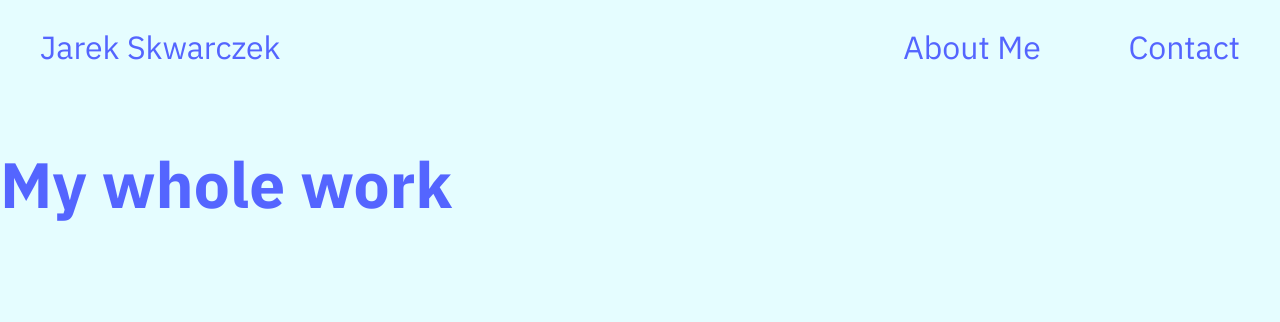
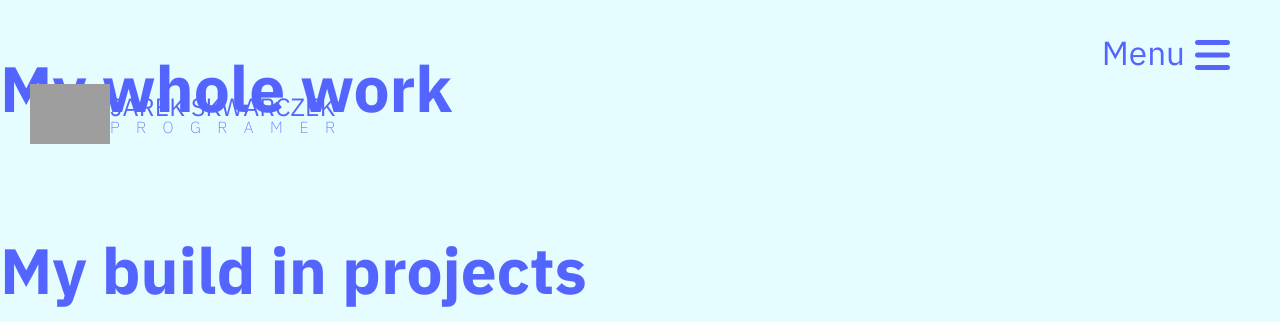
Before and after one commit to Ridgeso/MyCvSite, a Django app: page /projects/ in a window 1280 px wide. Shown: the top 322 px of the page. Run offline with Django 3.2, Linux system fonts and the light colour scheme; data comes from the database, SQL or seed files in the repository; style sheets or scripts are compiled from the project's sources; parts of the project's set-up code (start-up, migrations or seed data) failed here and were passed over; some libraries are stand-ins or nearby versions; grey boxes are pictures that could not be loaded.

Commit message:
Side bar, nice!!!

```diff
--- a/main/views.py
+++ b/main/views.py
@@ -18,7 +18,6 @@
     obj = PageInfo.objects.get(page_name="main")
     context = {
         "name": obj.title,
-        "site": "main"
     }
     return render(request, "main.html", context)
 
@@ -27,7 +26,6 @@
     obj = PageInfo.objects.get(page_name="about")
     context = {
         "name": obj.title,
-        "site": "about"
     }
     return render(request, "about.html", context)
 
@@ -39,7 +37,6 @@
         "name": obj.title,
         "projects": Links.link_set,
         "inner": inner,
-        "site": "projects"
     }
     return render(request, "projects.html", context)
 
@@ -53,6 +50,5 @@
     context = {
         "name": obj.title,
         "form": form,
-        "site": "contact"
     }
     return render(request, "contact.html", context)
--- a/static/basescript.js
+++ b/static/basescript.js
@@ -1,5 +1,5 @@
 // Get Scroll Button
-let scrollButton = document.getElementById("scroll");
+var scrollButton = document.getElementById("scroll");
 
 // Set OnClick Function to Scroll Up
 scrollButton.onclick = () => {
@@ -14,3 +14,19 @@
 window.addEventListener("scroll", () => {
     scrollButton.classList.toggle("fade", window.scrollY > 300);
 })
+
+var openButton = document.querySelector('.open');
+var closeButton = document.querySelector('.close');
+var navBar = document.querySelector('#top-bar');
+
+openButton.onclick = () => {
+    openButton.setAttribute('visible', false);
+    closeButton.setAttribute('visible', true);
+    navBar.setAttribute('visible', true);
+}
+
+closeButton.onclick = () => {
+    closeButton.setAttribute('visible', false);
+    openButton.setAttribute('visible', true);
+    navBar.setAttribute('visible', false);
+}
--- a/static/basestyle.css
+++ b/static/basestyle.css
@@ -52,48 +52,105 @@
 a {
   text-decoration: none;
   color: #5465FF;
-  transition-duration: 0.25s;
+  transition-duration: 0.2s;
 }
 a:hover {
   color: #003BCB;
 }
 
-/* ^^^ Top Bar ^^^ */
-#top-bar {
+/* ^^^ Logo ^^^ */
+#logo {
+  z-index: 1;
+  position: fixed;
   display: flex;
-  width: 100%;
-  height: 96px;
+  margin: 30px 0px 0px 30px;
   align-items: center;
-  justify-content: space-between;
-  font-size: 32px;
 }
-#top-bar .logo {
-  margin: 0px 40px;
+#logo img {
+  height: 60px;
+  fill: "#5465FF";
 }
-#top-bar .links {
-  display: inline;
-  padding: 0px;
-  justify-content: space-around;
-  list-style-type: none;
+#logo p span.name {
+  font-size: 25px;
 }
-#top-bar .links li {
-  display: inline-block;
-  margin: 0px 40px;
-  transition-duration: 0.25s;
+#logo p span.footer {
+  letter-spacing: 16.5px;
+  font-weight: 200;
+}
+#logo p br {
+  content: "";
+  display: block;
+  margin: -10px;
+}
+#logo:hover {
   color: #5465FF;
 }
 
-@media screen and (max-width: 877px) {
-  .links {
-    font-size: 28px;
-  }
-  .links li {
-    -webkit-padding-end: 0px;
-            padding-inline-end: 0px;
-    -webkit-padding-start: 0px;
-            padding-inline-start: 0px;
-  }
+/* ^^^ Top Bar ^^^ */
+.open, .close {
+  position: fixed;
+  top: 20px;
+  right: 40px;
+  font-size: 40px;
+  color: #5465FF;
+  transition: all 0.2s ease-out;
 }
+.open i, .close i {
+  position: relative;
+  top: 5px;
+  margin: 10px;
+  transition: all 0.2s ease-out;
+}
+.open:hover, .close:hover {
+  color: #003BCB;
+}
+
+.open {
+  z-index: 1;
+}
+.open:hover i {
+  transform: scaleY(1.2);
+}
+.open[visible=false] {
+  right: -100px;
+}
+
+.close {
+  z-index: 3;
+}
+.close:hover i {
+  transform: scale(1.2);
+}
+.close[visible=false] {
+  top: -50px;
+}
+
+#top-bar {
+  z-index: 2;
+  position: fixed;
+  top: 0;
+  right: 0;
+  display: inherit;
+  flex-direction: column;
+  width: 30vw;
+  height: 100vh;
+  background: #B3CACC40;
+  border-left: 1px solid #B3CACC;
+  -webkit-backdrop-filter: blur(12px);
+          backdrop-filter: blur(12px);
+  list-style-type: none;
+  margin: 0;
+  padding-top: 20vh;
+  transition: all 0.2s ease-out;
+}
+#top-bar li {
+  margin: 30px;
+  font-size: 2em;
+}
+#top-bar[visible=false] {
+  transform: translateX(100%);
+}
+
 /* ^^^ Bottom Bar ^^^ */
 #bottom-bar {
   width: 100%;
@@ -130,5 +187,6 @@
 }
 #bottom-bar .find-me div ul li img {
   width: 18px;
+  bottom: 0px;
   filter: invert(1);
 }/*# sourceMappingURL=basestyle.css.map */
--- a/static/basestyle.scss
+++ b/static/basestyle.scss
@@ -60,53 +60,117 @@
 a {
     text-decoration: none;
     color: $primary-color;
-    transition-duration: 0.25s;
+    transition-duration: 0.2s;
 
     &:hover {
         color: $primary-color-dark;
     }
 }
 
-/* ^^^ Top Bar ^^^ */
-#top-bar {
+/* ^^^ Logo ^^^ */
+#logo {
+    z-index: 1;
+    position: fixed;
     display: flex;
-    width: 100%;
-    height: 96px;
+    margin: 30px 0px 0px 30px;
+    align-items: center;
 
-    align-items: center;
-    justify-content: space-between;
-
-    font-size: 32px;
-
-    .logo {
-        margin: 0px 40px;
+    img {
+        height: 60px;
+        fill: "#5465FF";
     }
 
-    .links {
-        display: inline;
+    p {
+        span {
+            &.name {
+                font-size: 25px;
+            }
+            &.footer {
+                letter-spacing: 16.5px;
+                font-weight: $font-extra-light;
+            }
+        }
 
-        padding: 0px;
-        justify-content: space-around;
+        br {
+            content: '';
+            display: block;
+            margin: -10px;
+        }
+    }
 
-        list-style-type: none;
-
-        li {
-            display: inline-block;
-            margin: 0px 40px;
-            transition-duration: 0.25s;
-            color: $primary-color;
-        }
+    &:hover {
+        color: $primary-color;
     }
 }
 
-@media screen and (max-width: 877px) {
-    .links {
-        font-size: 28px;
+/* ^^^ Top Bar ^^^ */
+.open, .close {
+    position: fixed;
+    top: 20px;
+    right: 40px;
 
-        li {
-            padding-inline-end: 0px;
-            padding-inline-start: 0px;
-        }
+    font-size: 40px;
+    color: $primary-color;
+    transition: all 0.2s ease-out;
+
+    i {
+        position: relative;
+        top: 5px;
+        margin: 10px;
+        transition: all 0.2s ease-out;
+    }
+
+    &:hover {
+        color: $primary-color-dark;
+    }
+
+}
+.open {
+    z-index: 1;
+    &:hover i {
+        transform: scaleY(1.2);
+    }
+
+    &[visible="false"] {
+        right: -100px;
+    }
+}
+.close {
+    z-index: 3;
+    &:hover i {
+        transform: scale(1.2);
+    }
+    &[visible="false"] {
+        top: -50px;
+    }
+}
+
+#top-bar {
+    z-index: 2;
+    position: fixed;
+    top: 0;
+    right: 0;
+
+    display: inherit;
+    flex-direction: column;
+    width: 30vw;
+    height: 100vh;
+    background: #{$secondary-color-dark}40;
+    border-left: 1px solid $secondary-color-dark;
+    backdrop-filter: blur(12px);
+
+    list-style-type: none;
+    margin: 0;
+    padding-top: 20vh;
+
+    li {
+        margin: 30px;
+        font-size: 2em;
+    }
+
+    transition: all 0.2s ease-out;
+    &[visible='false'] {
+        transform: translateX(100%);
     }
 }
 
@@ -150,6 +214,7 @@
 
                     img {
                         width: 18px;
+                        bottom: 0px;
                         filter: invert(1);
                     }
                 }
--- a/static/main/mainstyle.css
+++ b/static/main/mainstyle.css
@@ -1,10 +1,5 @@
 /* FONTS */
 @import url("https://fonts.googleapis.com/css2?family=IBM+Plex+Sans+Arabic:wght@200;300;400;700&display=swap");
-#top-bar {
-  position: absolute;
-  z-index: 1;
-}
-
 /* ^^^ Introduction Picture ^^^ */
 #introduction {
   display: flex;
--- a/static/main/mainstyle.scss
+++ b/static/main/mainstyle.scss
@@ -1,9 +1,4 @@
 @import '../generic';
-
-#top-bar {
-    position: absolute;
-    z-index: 1;
-}
 
 /* ^^^ Introduction Picture ^^^ */
 #introduction {
--- a/templates/index.html
+++ b/templates/index.html
@@ -15,16 +15,23 @@
 </head>
 {% comment %} <!-- BODY OF THE SITE --> {% endcomment %}
 <body>
+    <a id="logo" href="/">
+        <img src="{% static 'temporary.svg' %}">
+        <p>
+            <span class="name">JAREK SKWARCZEK</span>
+            <br>
+            <span class="footer">PROGRAMER</span>
+        </p>
+    </a>
 
     {% comment %} <!-- Top Bar --> {% endcomment %}
-    <div id="top-bar">
-        <a class="logo" href="/">{% if site != "main" %}<span>Jarek Skwarczek</span>{% endif %}</a>
-        <ul class="links">
-            {% if site != "about" %}<li><a href="/about/"><span>About Me</span></a></li>{% endif %}
-            {% if site != "projects" %}<li><a href="/projects/"><span>My Projects</span></a></li>{% endif %}
-            {% if site != "contact" %}<li><a href="/contact/"><span>Contact</span></a></li>{% endif %}
-        </ul>
-    </div>
+    <span class="open"  visible="true" ><small>Menu</small><i class="fa-solid fa-bars" ></i></span>
+    <span class="close" visible="false"><small>Close</small><i class="fa-solid fa-xmark"></i></span>
+    <ul id="top-bar" visible="false">
+        <li><a href="/about/"><b>00 </b><span>About Me</span></a></li>
+        <li><a href="/projects/"><b>01 </b><span>My Projects</span></a></li>
+        <li><a href="/contact/"><b>02 </b><span>Contact</span></a></li>
+    </ul>
 
     {% comment %} <!-- Main Block --> {% endcomment %}
     {% block content %}
--- a/templates/main.html
+++ b/templates/main.html
@@ -10,7 +10,7 @@
     {% comment %} <!-- Big Picture --> {% endcomment %}
     <div id="introduction">
         <div class="wrapper">
-            <h1>Jarek Skwarczek Student</h1>
+            <h1>Jarek Skwarczek</h1>
         </div>
         <!-- <img src="{% static 'main/myphoto.png' %}" alt="Me :D"> -->
     </div>
```
Also changed, not shown: static/_generic.scss (+7 -0 lines).
